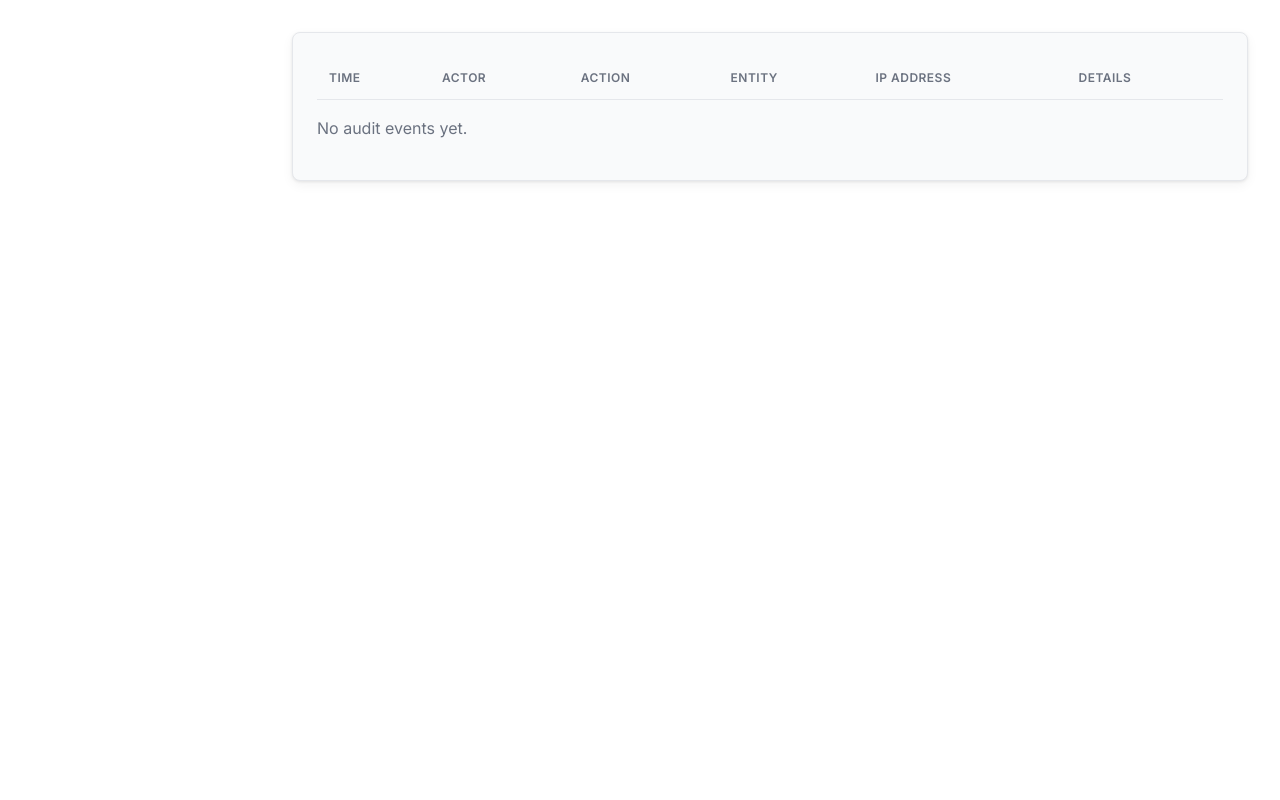
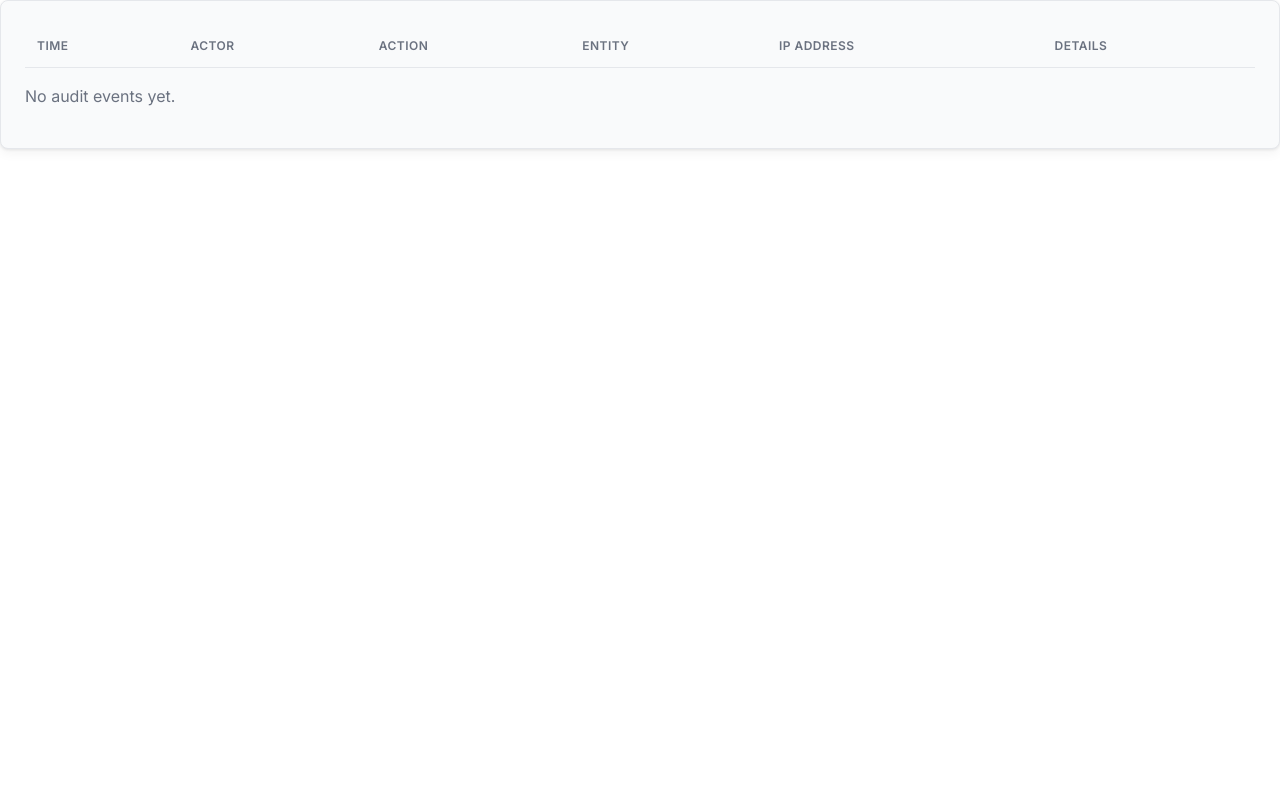
Before and after one commit to greemlin/n2-license-server, a Python web app: template app/templates/audit.html in a window 1280 px wide. Run offline with Jinja, Linux system fonts and the light colour scheme; the template is opened without the code that fills it, so the values that code supplies are empty.

```diff
--- a/app/static/style.css
+++ b/app/static/style.css
@@ -22,7 +22,12 @@ html, body {
     color: var(--text);
     line-height: 1.5;
     -webkit-font-smoothing: antialiased;
+    overflow: hidden;
 }
+
+/* Hide scrollbars everywhere */
+::-webkit-scrollbar { display: none; }
+html { scrollbar-width: none; }
 
 .mono { font-family: 'JetBrains Mono', ui-monospace, SFMono-Regular, Menlo, monospace; }
 .copper-text { color: var(--primary); }
@@ -136,7 +141,15 @@ html, body {
     padding: 32px;
     max-width: calc(100% - 260px);
     min-height: 100vh;
+    max-height: 100vh;
     background: var(--bg);
+    overflow-y: auto;
+}
+
+.main-full {
+    margin-left: 0;
+    max-width: 100%;
+    padding: 0;
 }
 
 .topbar {
--- a/app/templates/base.html
+++ b/app/templates/base.html
@@ -40,7 +40,7 @@
             </div>
         </nav>
         {% endif %}
-        <main class="main">
+        <main class="main {% if not admin %}main-full{% endif %}">
             {% if admin %}
             <header class="topbar">
                 <h1>{% block page_title %}{{ title }}{% endblock %}</h1>
```
